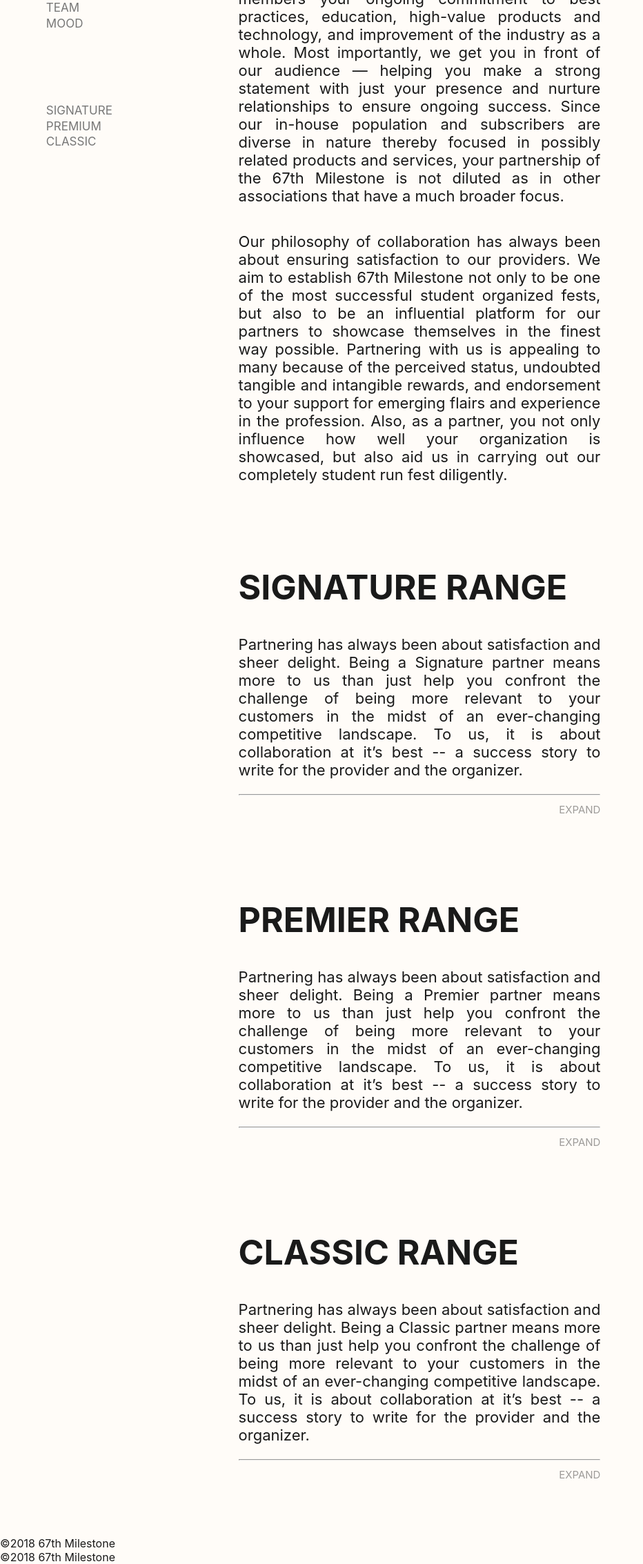
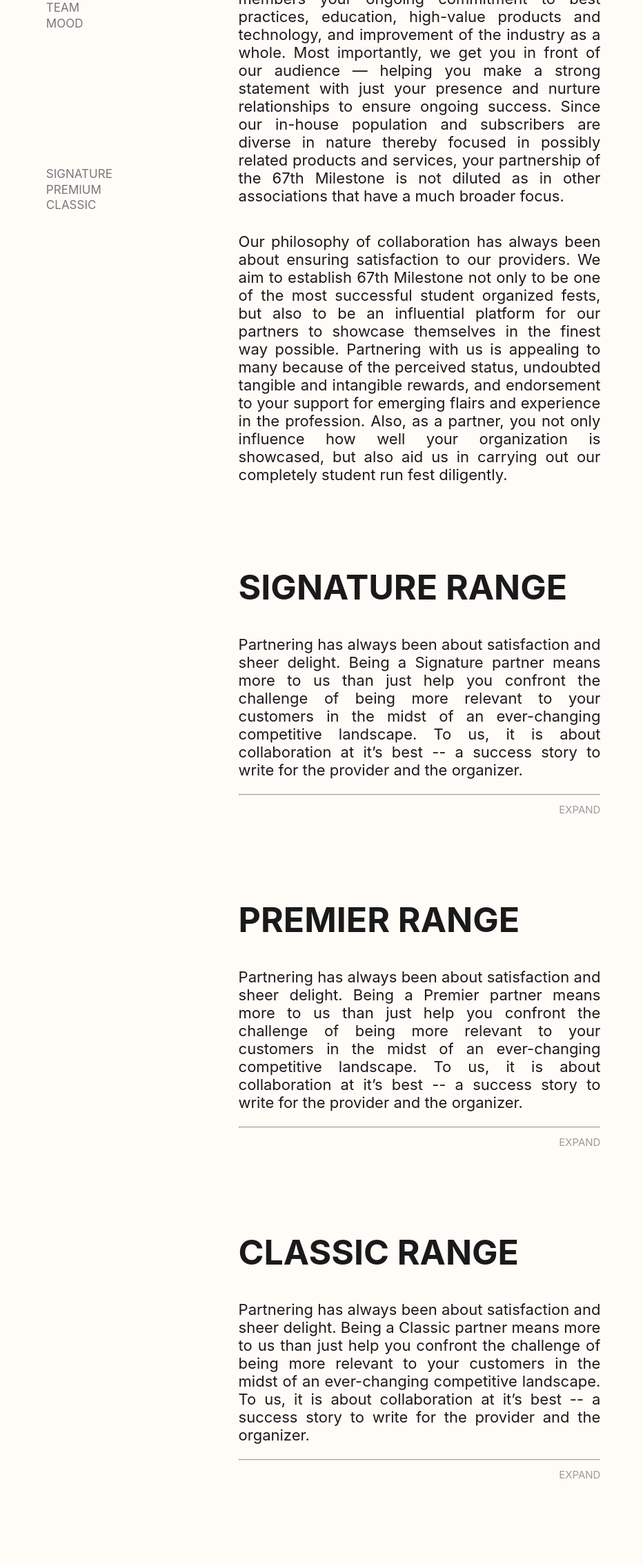
Before and after one commit to 67thMilestone/67thMilestone, a plain HTML site: page partners.html in a window 1280 px wide. Shown: the part 399-2666 px from the top of the page at 69% size, without its empty margins (0-932 px from the left). After the commit the page ends 2546 px from the top, so only its background shows below. Drawn offline with nearby package versions, Linux system fonts and the light colour scheme; some packages are replaced by stand-ins of ours; a script that the page names is missing.

Commit message:
minor errors fixed

```diff
--- a/css/responsive.css
+++ b/css/responsive.css
@@ -50,8 +50,13 @@
   li .active {
     font-size: 18px;
   }
+  .z-index{
+    z-index: 100;
+    position: fixed;
+  }
   .bottommost {
-    margin-top: 13vh;
+    margin-top: 75vh;
+    position: fixed;
   }
   .head,
   .head-dark {
--- a/partners.html
+++ b/partners.html
@@ -29,7 +29,7 @@
     <div class="white-wipe"></div>
   </div>
   <div class="Wipe"></div>
-  <div id="scroller">
+
     <nav id="navbar" class="nav">
       <div class="topleft-text">
         <ul>
@@ -57,11 +57,7 @@
         </ul>
       </div>
       <div class="bottomleft-text bottommost">
-        <ul class="bottomleft">
-          <li><a id="nav_sig" href="#signature">signature</a> </li>
-          <li><a id="nav_pre" href="#premier">premium</a> </li>
-          <li><a id="nav_cla" href="#classic">classic</a> </li>
-        </ul>
+
         <ul>
           <li><a href="javascript:void(0);" class="icon" onclick="myFunction()">
               <img onclick="icon()" id="test" src="assets/Hamburger.svg" height="45vh" width="45vw"></i>
@@ -72,7 +68,20 @@
     </nav>
     <div id="barba-wrapper">
       <div class="barba-container">
-        <main>
+        <nav id="navbar" class="nav">
+          <div class="z-index">
+          <div class="bottomleft-text bottommost">
+          <ul class="bottomleft">
+
+              <li><a id="nav_sig" href="#signature">signature</a> </li>
+              <li><a id="nav_pre" href="#premier">premium</a> </li>
+              <li><a id="nav_cla" href="#classic">classic</a> </li>
+            </ul>
+          </div>
+        </div>
+        </nav>
+        <div id="scroller">
+                <main>
           <section id="partners">
             <div class="head">
               <a>67th milestone partners</a>
@@ -285,14 +294,8 @@
             </div>
           </section>
         </main>
-        <footer>
-          &copy;2018 67th Milestone
-        </footer>
       </div>
     </div>
-    <footer>
-      &copy;2018 67th Milestone
-    </footer>
   </div>
 
 
```
Also changed, not shown: moneyMuffin.html (+13 -9 lines).
